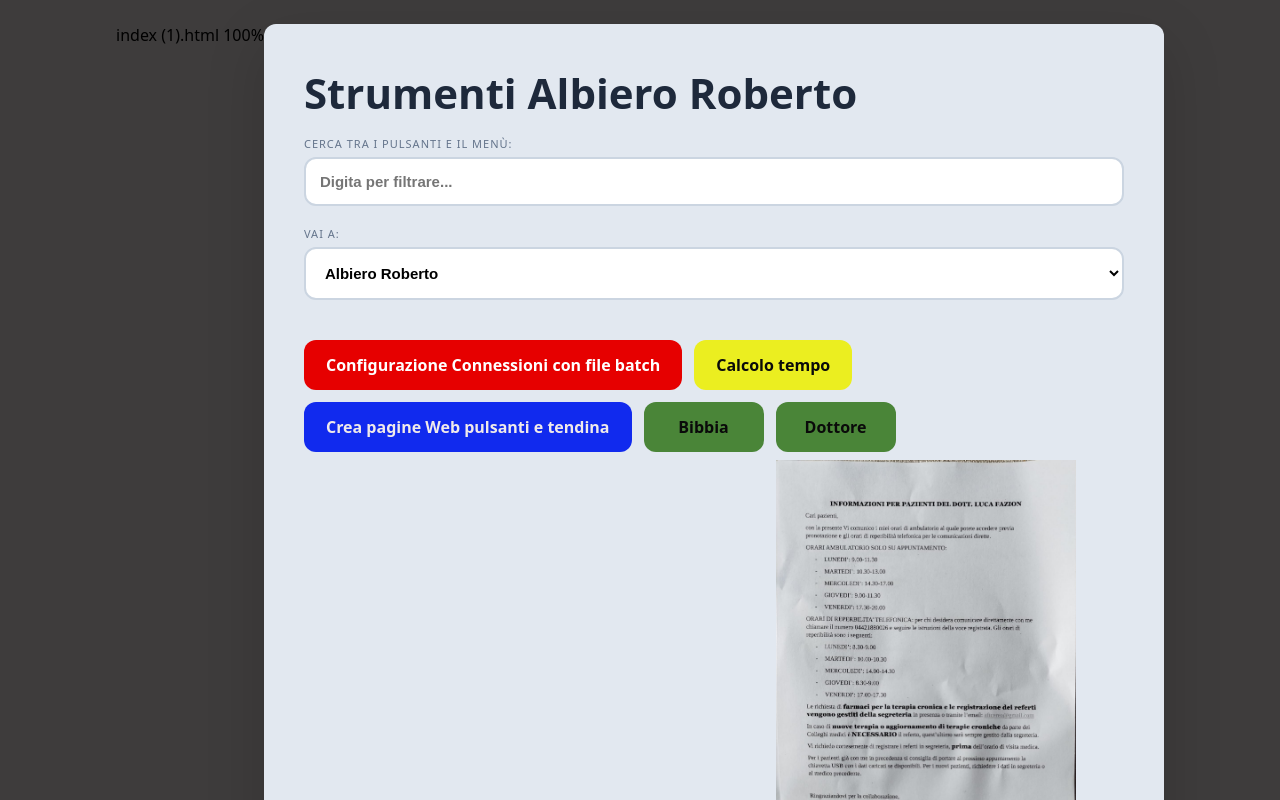
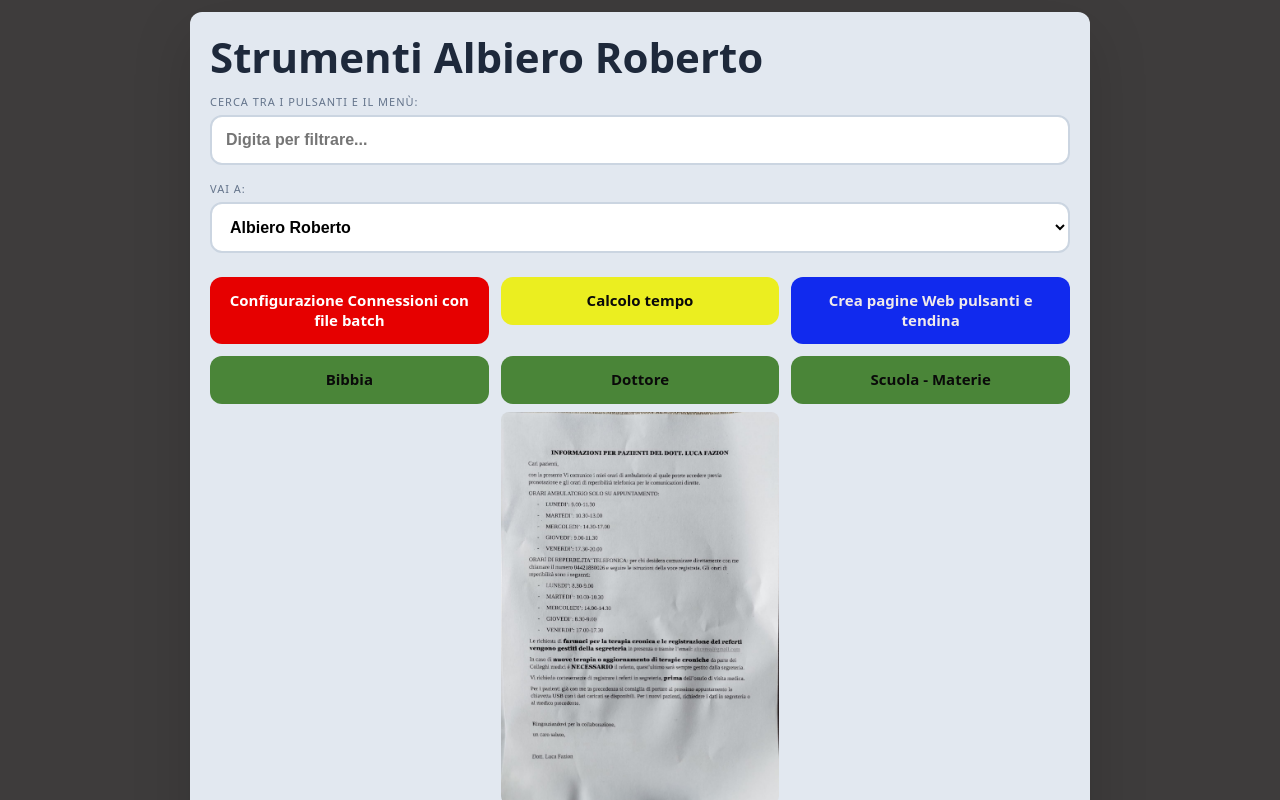
Before and after one commit to AlbRob3581/ALBIERO-ROBERTO, a plain HTML site: page index.html in a window 1280 px wide. Both pictures are taken after a click on the link "Dottore". Shown: the top 800 px of the page. Drawn offline with Linux system fonts and the light colour scheme.

Commit message:
Update index.html

```diff
--- a/index.html
+++ b/index.html
@@ -1,11 +1,8 @@
-
-index (1).html
-100%
 <!DOCTYPE html>
 <html lang="it">
 <head>
     <meta charset="UTF-8">
-    <meta name="viewport" content="width=device-width, initial-scale=1.0">
+    <meta name="viewport" content="width=device-width, initial-scale=1.0, viewport-fit=cover">
     <title>Strumenti Albiero Roberto</title>
     <style>
         *{margin:0;padding:0;box-sizing:border-box}
@@ -16,41 +13,83 @@ index (1).html
             display:flex;
             justify-content:center;
             align-items:flex-start;
-            padding:24px 24px 40px 24px;
+            padding:12px;
         }
-        /* Impostato lo sfondo grigio chiaro richiesto nei commenti */
         .card{
             max-width:900px;
             width:100%;
             background:#e2e8f0;
             border-radius:12px;
-            padding:40px;
+            padding:20px;
             box-shadow:0 20px 60px rgba(0,0,0,.15);
         }
-        h1{font-size:clamp(26px,4vw,42px);margin-bottom:15px;color:#1e293b;}
+        h1{font-size:clamp(22px,6vw,42px);margin-bottom:12px;color:#1e293b;line-height:1.2;word-wrap:break-word}
         p{color:#555;margin-bottom:20px}
         label.small{font-size:11px;color:#64748b;text-transform:uppercase;letter-spacing:1px;margin-bottom:6px;display:block}
 
-        .search-container{margin-bottom:20px}
+        .search-container{margin-bottom:16px}
         .search-input{
             width:100%;
             padding:14px;
             border-radius:12px;
             border:2px solid #cbd5e1;
-            font-size:15px;
+            font-size:16px; /* 16px evita lo zoom automatico su iPhone */
             font-weight:600;
             outline:none;
             transition:.2s;
             background:#fff;
         }
         .search-input:focus{border-color:#e60000;box-shadow:0 0 8px rgba(230,0,0,0.2)}
-        select{width:100%;padding:15px;border-radius:12px;border:2px solid #cbd5e1;font-weight:700;font-size:15px;background:#fff}
+        select{
+            width:100%;
+            padding:14px;
+            border-radius:12px;
+            border:2px solid #cbd5e1;
+            font-weight:700;
+            font-size:16px;
+            background:#fff;
+            max-width:100%;
+        }
         select:focus{border-color:#e60000;outline:none}
 
-        .btns{display:flex;flex-wrap:wrap;gap:12px;margin-top:40px;align-items:flex-start}
-        .btn-wrapper{display:inline-block}
-        .btn{padding:14px 22px;border-radius:12px;text-decoration:none;font-weight:800;display:inline-block;transition:.18s;min-width:120px;text-align:center}
+        .btns{display:flex;flex-wrap:wrap;gap:12px;margin-top:24px;align-items:flex-start}
+        .btn-wrapper{flex:1 1 auto; min-width:0}
+        .btn{
+            padding:14px 16px;
+            border-radius:12px;
+            text-decoration:none;
+            font-weight:800;
+            display:block;
+            width:100%;
+            transition:.18s;
+            text-align:center;
+            font-size:15px;
+            line-height:1.3;
+            word-wrap:break-word;
+        }
         .btn:hover{transform:translateY(-2px);box-shadow:0 10px 20px rgba(0,0,0,.15)}
+        .btn-wrapper img{
+            display:none;
+            margin-top:8px;
+            width:100%;
+            max-width:300px;
+            height:auto;
+            border-radius:8px;
+        }
+
+        /* --- FIX SMARTPHONE --- */
+        @media (max-width: 600px){
+            body{padding:8px}
+            .card{padding:16px;border-radius:10px}
+            .btns{flex-direction:column;gap:10px}
+            .btn-wrapper{width:100%;flex:none}
+            .btn{padding:16px 12px;font-size:16px}
+            .btn-wrapper img{max-width:100%}
+        }
+        @media (min-width: 601px){
+            .btn-wrapper{flex:1 1 220px; max-width:calc(50% - 6px)}
+            .btn{display:inline-block;width:100%}
+        }
     </style>
 </head>
 <body>
@@ -83,18 +122,17 @@ index (1).html
         <div class="btn-wrapper"><a href="Bibbia.pdf" download class="btn" style="background:#4A8538;color:#0a0a0a">Bibbia</a></div>
 
         <div class="btn-wrapper">
-            <a href="#" class="btn" style="background:#4A8538;color:#0a0a0a" onclick="let i = document.getElementById('img1'); i.style.display = i.style.display === 'none' ? 'block' : 'none'; return false;">Dottore</a>
-            <img id="img1" src="Luca_Fazion.jpg" style="display:none; margin-top: 8px;" width="300">
+            <a href="#" class="btn" style="background:#4A8538;color:#0a0a0a" onclick="let i = document.getElementById('img1'); i.style.display = i.style.display === 'none' || i.style.display === '' ? 'block' : 'none'; return false;">Dottore</a>
+            <img id="img1" src="Luca_Fazion.jpg">
         </div>
 
         <div class="btn-wrapper">
-            <a href="#" class="btn" style="background:#4A8538;color:#0a0a0a" onclick="let i = document.getElementById('img2'); i.style.display = i.style.display === 'none' ? 'block' : 'none'; return false;">Scuola - Materie</a>
-            <img id="img2" src="materie scolastiche.jpg" style="display:none; margin-top: 8px;" width="300">
+            <a href="#" class="btn" style="background:#4A8538;color:#0a0a0a" onclick="let i = document.getElementById('img2'); i.style.display = i.style.display === 'none' || i.style.display === '' ? 'block' : 'none'; return false;">Scuola - Materie</a>
+            <img id="img2" src="materie scolastiche.jpg">
         </div>
 
-        <!-- Separato in un wrapper indipendente per correggere la ricerca -->
         <div class="btn-wrapper">
-            <a href="MEC. - Contatti e orari.pdf" download class="btn" style="background:#36B3BA;color:#EB2617">Comunicazione Salesiani</a>
+            <a href="MEC. - Contatti e orari.pdf" class="btn" style="background:#36B3BA;color:#EB2617">Comunicazione Salesiani</a>
         </div>
     </div>
 </div>
@@ -102,41 +140,27 @@ index (1).html
 <script>
 function filtrarContenuto() {
     const query = document.getElementById('searchInput').value.toLowerCase().trim();
-
-    // 1. Filtra i pulsanti
     const btnWrappers = document.querySelectorAll('.btn-wrapper');
     btnWrappers.forEach(wrapper => {
-        // Cerca tutti i testi dei pulsanti all'interno del wrapper (gestione sicura)
         const btns = wrapper.querySelectorAll('.btn');
         let match = false;
-
         btns.forEach(btn => {
-            if (btn.textContent.toLowerCase().includes(query)) {
-                match = true;
-            }
+            if (btn.textContent.toLowerCase().includes(query)) match = true;
         });
-
         if (match) {
             wrapper.style.display = '';
         } else {
             wrapper.style.display = 'none';
-            // Nasconde l'immagine associata se il wrapper si nasconde
             const img = wrapper.querySelector('img');
             if(img) img.style.display = 'none';
         }
     });
-
-    // 2. Filtra il menù a tendina
     const select = document.getElementById('menuSelect');
     const options = select.querySelectorAll('option');
     options.forEach((opt, index) => {
-        if (index === 0) return; // Mantiene il titolo
+        if (index === 0) return;
         const text = opt.textContent.toLowerCase();
-        if (text.includes(query)) {
-            opt.style.display = '';
-        } else {
-            opt.style.display = 'none';
-        }
+        opt.style.display = text.includes(query) ? '' : 'none';
     });
 }
 </script>
```
